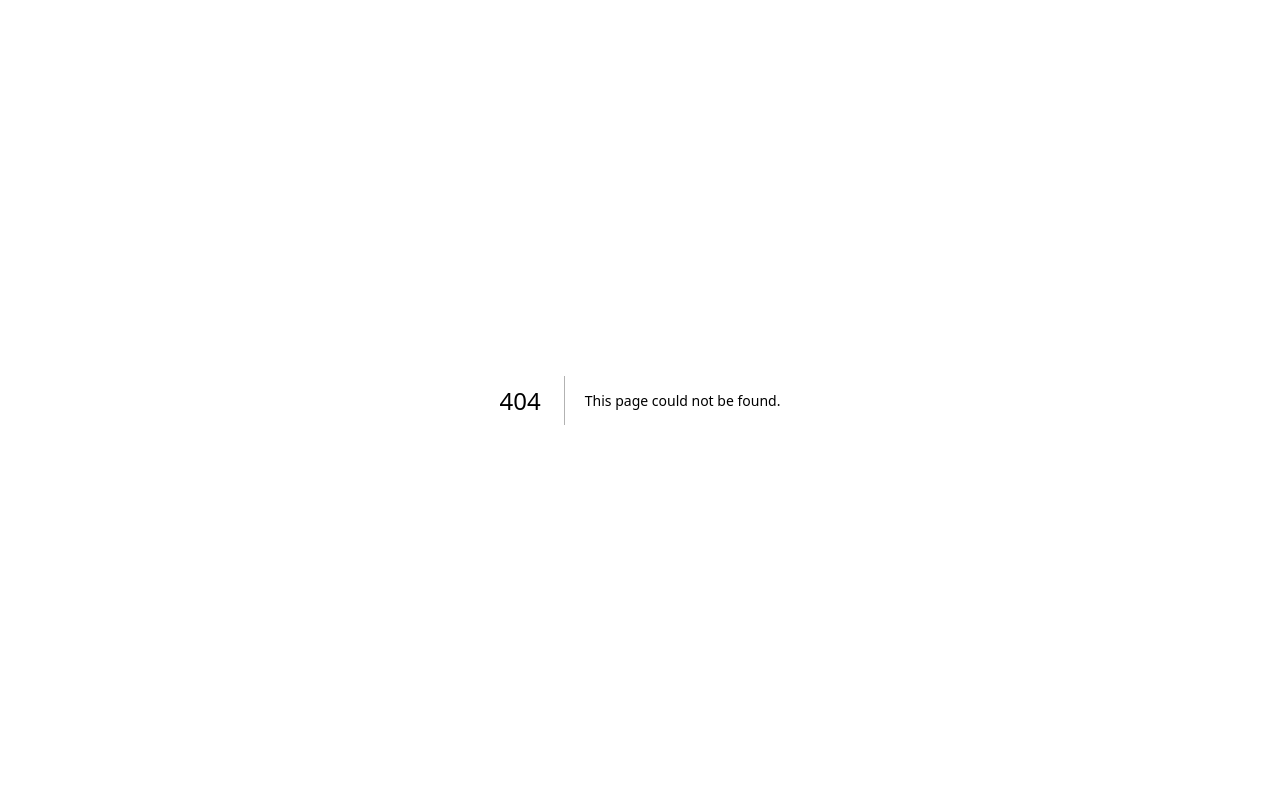
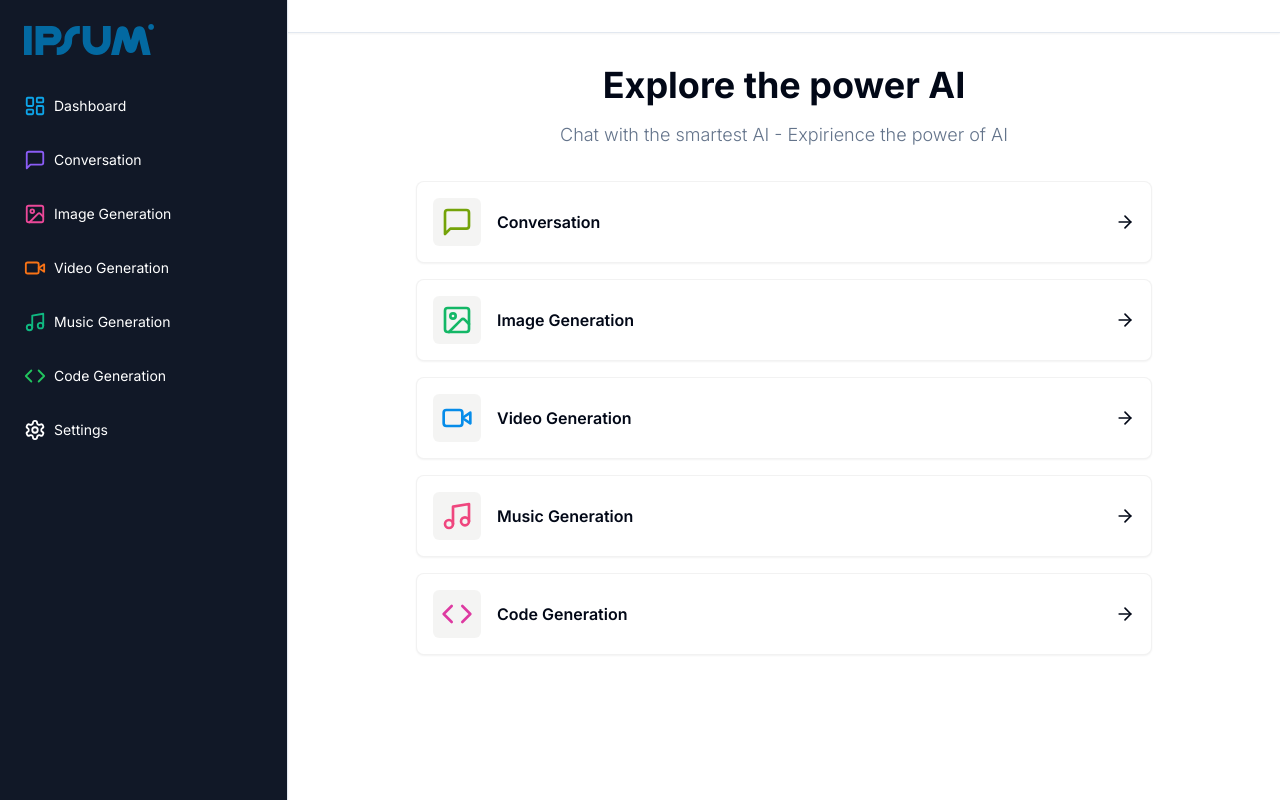
Before and after one commit to juanfariasdev/ai-saas, a Next.js app: page /dashboard/ai in a window 1280 px wide. Before the commit this address had no page. Built offline with nearby package versions, Linux system fonts and the light colour scheme.

Commit message:
fix: inexistents pages

```diff
--- /dev/null
+++ b/src/app/(dashboard)/(routes)/dashboard/ai/code/page.tsx
@@ -0,0 +1,14 @@
+const CodeAiPage = () => {
+  return (
+    <div>
+      <div className="my-8 space-y-4">
+        <h2 className="text-2xl md:text-4xl font-bold text-center">
+          Explore the Code AI
+        </h2>
+
+      </div>
+    </div>
+  );
+};
+
+export default CodeAiPage;
--- /dev/null
+++ b/src/app/(dashboard)/(routes)/dashboard/ai/conversation/page.tsx
@@ -0,0 +1,14 @@
+const ConversationAiPage = () => {
+  return (
+    <div>
+      <div className="my-8 space-y-4">
+        <h2 className="text-2xl md:text-4xl font-bold text-center">
+          Explore the Conversation AI
+        </h2>
+
+      </div>
+    </div>
+  );
+};
+
+export default ConversationAiPage;
--- /dev/null
+++ b/src/app/(dashboard)/(routes)/dashboard/ai/image/page.tsx
@@ -0,0 +1,14 @@
+const ImageAiPage = () => {
+  return (
+    <div>
+      <div className="my-8 space-y-4">
+        <h2 className="text-2xl md:text-4xl font-bold text-center">
+          Explore the Image AI
+        </h2>
+
+      </div>
+    </div>
+  );
+};
+
+export default ImageAiPage;
--- /dev/null
+++ b/src/app/(dashboard)/(routes)/dashboard/ai/music/page.tsx
@@ -0,0 +1,14 @@
+const MusicAiPage = () => {
+  return (
+    <div>
+      <div className="my-8 space-y-4">
+        <h2 className="text-2xl md:text-4xl font-bold text-center">
+          Explore the Music AI
+        </h2>
+
+      </div>
+    </div>
+  );
+};
+
+export default MusicAiPage;
--- /dev/null
+++ b/src/app/(dashboard)/(routes)/dashboard/ai/page.tsx
@@ -0,0 +1,32 @@
+import { tools } from "@/lib/tools";
+import { CardTool } from "../../../_components/card-tool";
+
+const DashboardPage = () => {
+  return (
+    <div>
+      <div className="my-8 space-y-4">
+        <h2 className="text-2xl md:text-4xl font-bold text-center">
+          Explore the power AI
+        </h2>
+        <p className="text-muted-foreground font-light text-sm md:text-lg text-center">
+          Chat with the smartest AI - Expirience the power of AI
+        </p>
+      </div>
+      <div className="px-4 md:px-20 lg:px-32 space-y-4">
+        {tools.map((tool) => {
+          if(tool.isTool)
+          return (
+          <CardTool
+            key={tool.href}
+            color={tool.color}
+            href={tool.href}
+            icon={tool.icon}
+            label={tool.label}
+          />
+        )})}
+      </div>
+    </div>
+  );
+};
+
+export default DashboardPage;
--- /dev/null
+++ b/src/app/(dashboard)/(routes)/dashboard/ai/video/page.tsx
@@ -0,0 +1,14 @@
+const VideoAiPage = () => {
+  return (
+    <div>
+      <div className="my-8 space-y-4">
+        <h2 className="text-2xl md:text-4xl font-bold text-center">
+          Explore the Video AI
+        </h2>
+
+      </div>
+    </div>
+  );
+};
+
+export default VideoAiPage;
--- /dev/null
+++ b/src/app/(dashboard)/(routes)/dashboard/settings/page.tsx
@@ -0,0 +1,14 @@
+const SettingsPage = () => {
+  return (
+    <div>
+      <div className="my-8 space-y-4">
+        <h2 className="text-2xl md:text-4xl font-bold text-center">
+          Explore the Settings
+        </h2>
+
+      </div>
+    </div>
+  );
+};
+
+export default SettingsPage;
--- a/src/app/(dashboard)/_components/navbar-routes.tsx
+++ b/src/app/(dashboard)/_components/navbar-routes.tsx
@@ -1,34 +1,12 @@
 'use client';
 
-import Link from 'next/link';
-import { usePathname } from 'next/navigation';
 import { UserButton } from '@clerk/nextjs';
-import { LogOut } from 'lucide-react';
-
-import { Button } from '@/components/ui/button';
 
 export function NavbarRoutes() {
-	const patchname = usePathname();
-
-	const isTeacherPage = patchname?.startsWith('/teacher');
-	const isPlayerPage = patchname?.includes('/chapter');
 
 	return (
 		<div className="flex gap-x-2 ml-auto">
-			{isTeacherPage || isPlayerPage ? (
-				<Link href="/">
-					<Button size="sm" variant="ghost">
-						<LogOut className="h-4 w-4 mr-2" />
-						Exit
-					</Button>
-				</Link>
-			) : (
-				<Link href="/teacher/courses">
-					<Button size="sm" variant="ghost">
-						Teacher Mode
-					</Button>
-				</Link>
-			)}
+
 			<UserButton afterSignOutUrl="/" />
 		</div>
 	);
--- a/src/app/(dashboard)/_components/sidebar-item.tsx
+++ b/src/app/(dashboard)/_components/sidebar-item.tsx
@@ -13,8 +13,7 @@ export function SidebarItem({ icon: Icon, label, href, color }: IToolsProps) {
 
   const isActive =
     (pathname === "/" && href === "/") ||
-    pathname === href ||
-    pathname?.startsWith(`${href}/`);
+    pathname === href
 
   return (
     <button
--- a/src/lib/tools.tsx
+++ b/src/lib/tools.tsx
@@ -26,35 +26,35 @@ export const tools: IToolsProps[] = [
   {
     icon: MessageSquare,
     label: "Conversation",
-    href: "/dashboard/conversation",
+    href: "/dashboard/ai/conversation",
     color: "text-violet-500",
     isTool: true,
   },
   {
     icon: ImageIcon,
     label: "Image Generation",
-    href: "/dashboard/image",
+    href: "/dashboard/ai/image",
     color: "text-pink-500",
     isTool: true,
   },
   {
     icon: VideoIcon,
     label: "Video Generation",
-    href: "/dashboard/video",
+    href: "/dashboard/ai/video",
     color: "text-orange-500",
     isTool: true,
   },
   {
     icon: Music,
     label: "Music Generation",
-    href: "/dashboard/music",
+    href: "/dashboard/ai/music",
     color: "text-emerald-500",
     isTool: true,
   },
   {
     icon: Code,
     label: "Code Generation",
-    href: "/dashboard/code",
+    href: "/dashboard/ai/code",
     color: "text-green-500",
     isTool: true,
   },
```
